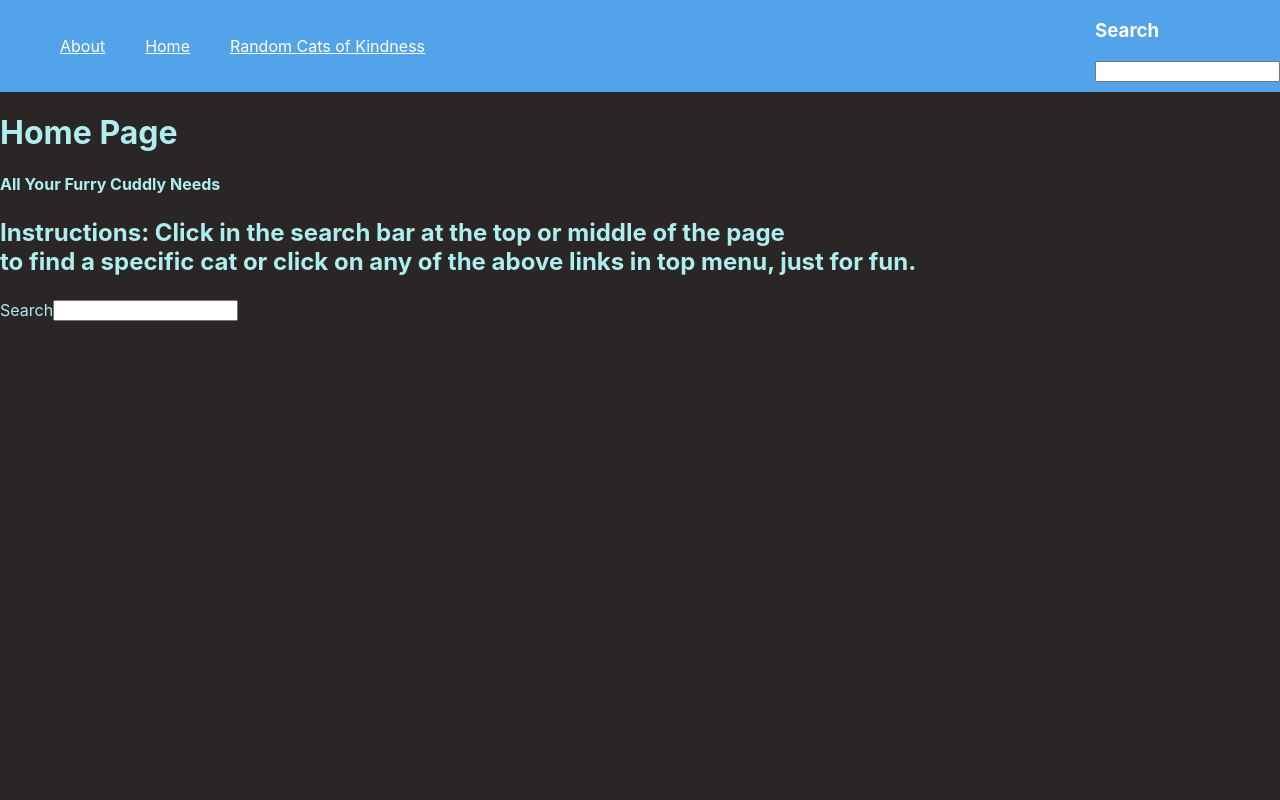
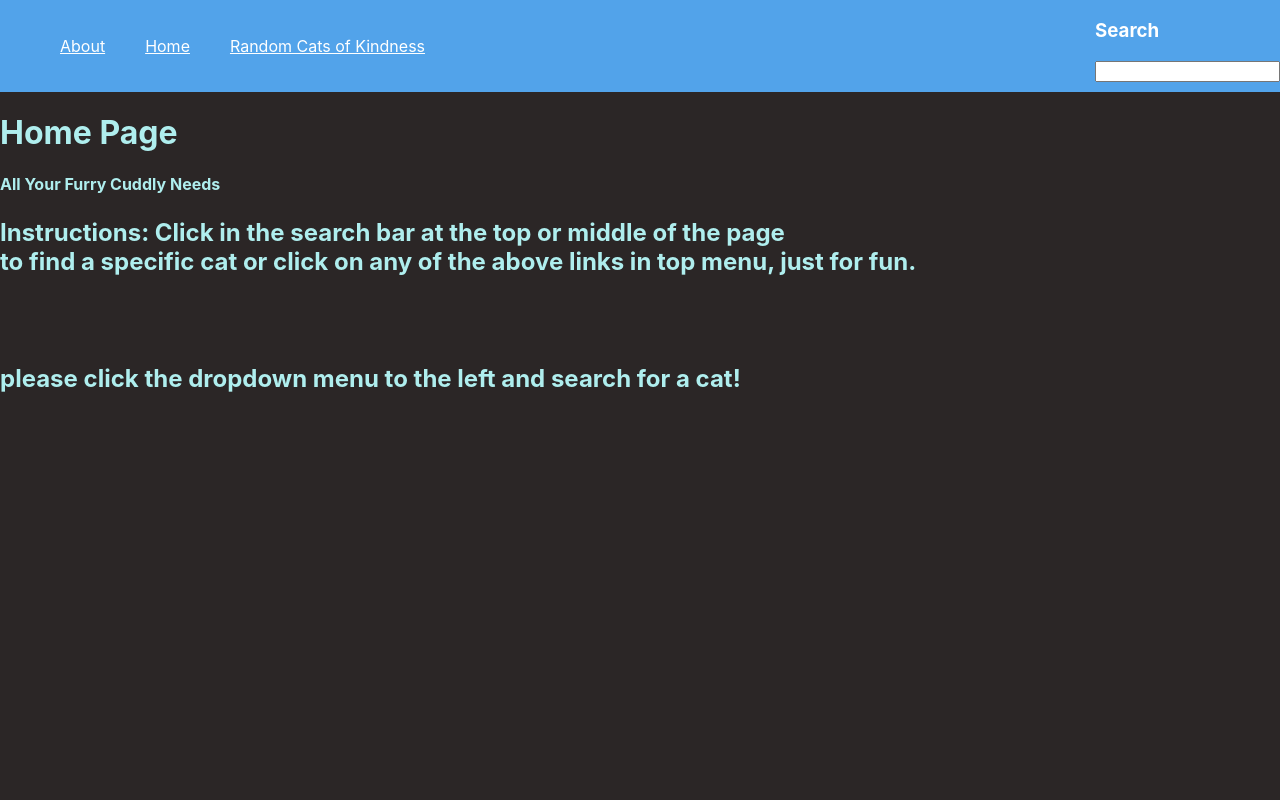
Before and after one commit to KevTheeDev/Catnipcan-Search, a React (Create React App) app: page / in a window 1280 px wide. Shown: the top 800 px of the page. Built offline with nearby package versions, Linux system fonts and the light colour scheme; no server answers.

Commit message:
got rid of search bar in home page

```diff
--- a/src/components/Home.js
+++ b/src/components/Home.js
@@ -28,11 +28,11 @@ function Home(){
                     <p> Instructions: Click in the search bar at the top or middle of the page <br/>
                         to find a specific cat or click on any of the above links in top menu, just for fun.
                     </p>
+                    <br/>
+                    <br/>
+                    <p> please click the dropdown menu to the left and search for a cat! </p>
 
-                    <form>
-                        <label> Search </label>
-                        <input />
-                    </form>
+
                     {/* insert the  api here /> */}
 
             </div>
```
Also changed, not shown: src/basic-search.html (deleted, +0 -68 lines).
